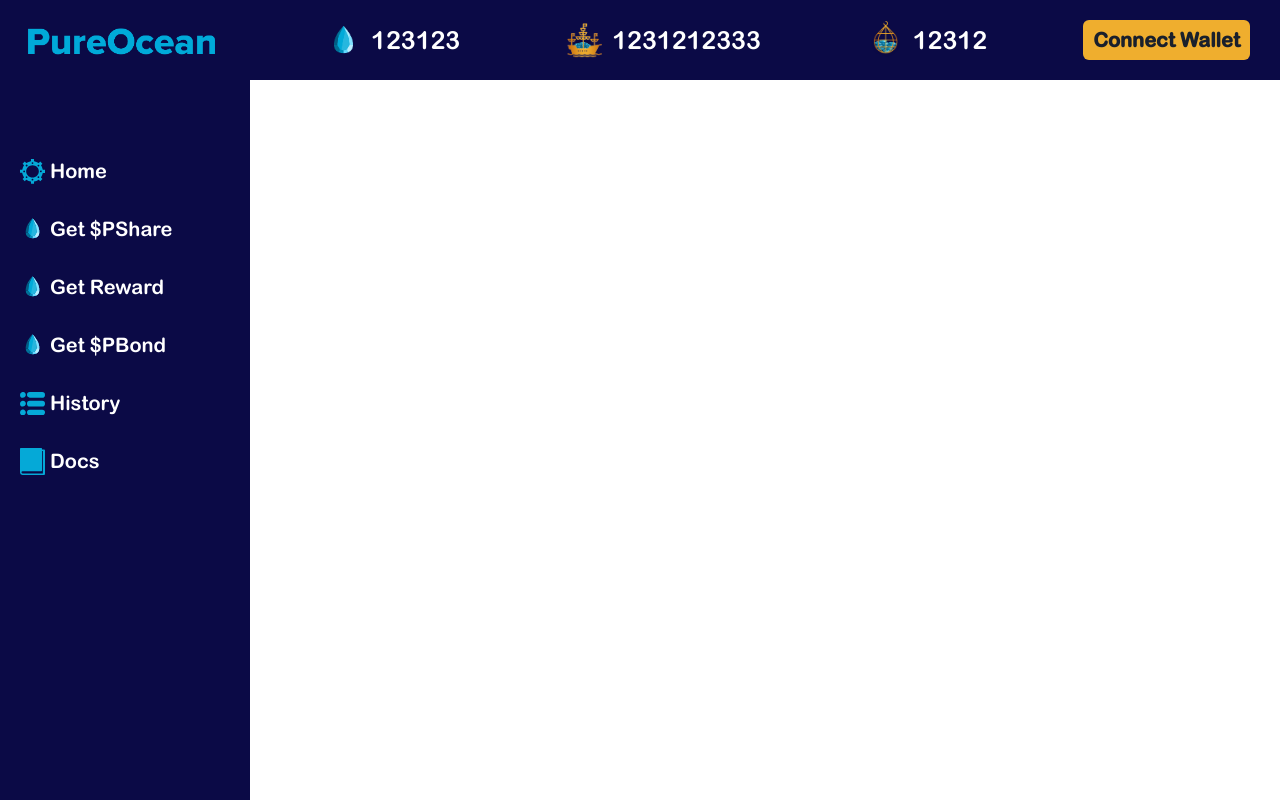
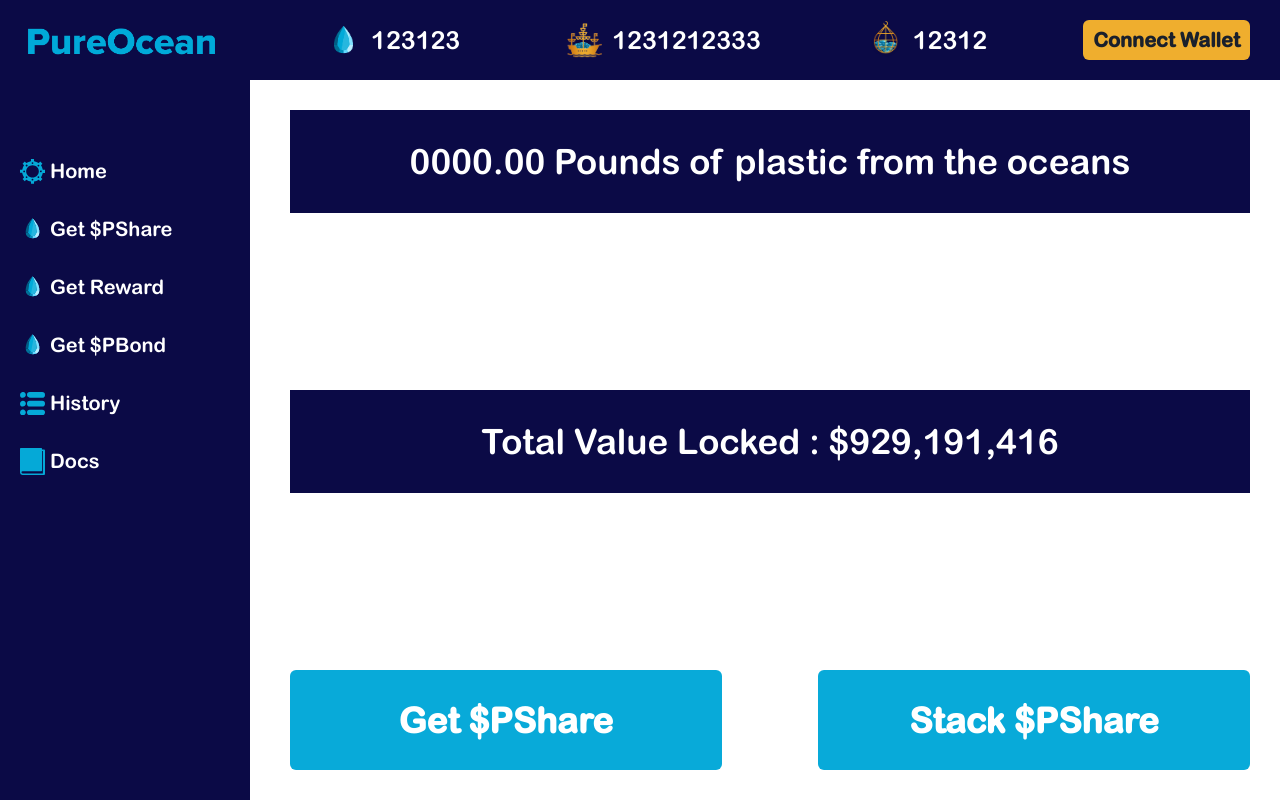
Before and after one commit to Vadim121197/pure_ocean, a React (Create React App) app: page / in a window 1280 px wide. Built offline with nearby package versions, Linux system fonts and the light colour scheme.

Commit message:
[Home] create container and boxes

```diff
--- a/src/App.tsx
+++ b/src/App.tsx
@@ -2,6 +2,8 @@ import React from 'react';
 import { Routes, Route } from 'react-router-dom';
 import { ChakraProvider, extendTheme } from '@chakra-ui/react';
 import { LandingLayout } from './components';
+import { routes } from './constants';
+import { Home } from './pages';
 
 const theme = extendTheme({
   fonts: {
@@ -15,7 +17,7 @@ export const App: React.FC = () => {
     <ChakraProvider theme={theme}>
       <LandingLayout>
         <Routes>
-          <Route path="/" element={<div>awda</div>} />
+          <Route path={routes.MAIN} element={<Home />} />
         </Routes>
       </LandingLayout>
     </ChakraProvider>
--- /dev/null
+++ b/src/components/BoxWithText/index.tsx
@@ -0,0 +1,22 @@
+import { Box } from '@chakra-ui/react';
+import React from 'react';
+import { mainBackground } from '../../constants';
+
+export type BoxWithTextProps = {
+  text: string;
+};
+
+export const BoxWithText: React.FC<BoxWithTextProps> = ({ text }) => {
+  return (
+    <Box
+      bg={mainBackground}
+      color="white"
+      fontSize={['25px', null, '35px']}
+      w="100%"
+      p="25px 10px"
+      textAlign="center"
+    >
+      {text}
+    </Box>
+  );
+};
--- a/src/components/index.ts
+++ b/src/components/index.ts
@@ -1,2 +1,3 @@
 export * from './layouts';
 export * from './SidebarLink';
+export * from './BoxWithText';
--- a/src/components/layouts/index.tsx
+++ b/src/components/layouts/index.tsx
@@ -1,5 +1,5 @@
 import React, { useState } from 'react';
-import { Flex, useBreakpointValue } from '@chakra-ui/react';
+import { Box, Flex, useBreakpointValue } from '@chakra-ui/react';
 import { Header, Sidebar } from '../../containers';
 
 export type LandingLayoutProps = {
@@ -21,12 +21,13 @@ export const LandingLayout: React.FC<LandingLayoutProps> = (props) => {
   const variants = useBreakpointValue({ base: smVariant, md: smVariant, lg: mdVariant });
 
   const toggleSidebar = () => setSidebarOpen((state) => !state);
+
   return (
     <Flex direction="row" {...props}>
       <Sidebar variant={variants?.navigation} isOpen={isSidebarOpen} onClose={toggleSidebar} />
       <Flex direction="column" {...props} w="100%">
         <Header showSidebarButton={variants?.navigationButton} onShowSidebar={toggleSidebar} />
-        {children}
+        <Box marginLeft={!variants?.navigationButton ? '260px' : '0px'}>{children}</Box>
       </Flex>
     </Flex>
   );
--- a/src/containers/Header/index.tsx
+++ b/src/containers/Header/index.tsx
@@ -35,7 +35,7 @@ export const Header: React.FC<HeaderProps> = (props) => {
     <Flex
       w="100%"
       bg={mainBackground}
-      h="80px"
+      h="10vh"
       alignItems="center"
       justifyContent="space-between"
       {...props}
--- /dev/null
+++ b/src/pages/Home/index.tsx
@@ -0,0 +1,42 @@
+import React from 'react';
+import { Box, Button, Flex } from '@chakra-ui/react';
+import { BoxWithText } from '../../components';
+import { burgerBackground } from '../../constants';
+
+export const Home: React.FC = () => {
+  return (
+    <Box height="100%">
+      <Flex
+        flexDirection="column"
+        alignItems="center"
+        justifyContent="space-between"
+        w="100%"
+        height="90vh"
+        p="30px"
+      >
+        <BoxWithText text="0000.00 Pounds of plastic from the oceans" />
+        <BoxWithText text="Total Value Locked : $929,191,416" />
+        <Flex w="100%" alignItems="center" justifyContent="space-between">
+          <Button
+            fontSize={['15px', null, '35px']}
+            bg={burgerBackground}
+            color="white"
+            w="45%"
+            p="50px 0"
+          >
+            Get $PShare
+          </Button>
+          <Button
+            fontSize={['15px', null, '35px']}
+            bg={burgerBackground}
+            color="white"
+            w="45%"
+            p="50px 0"
+          >
+            Stack $PShare
+          </Button>
+        </Flex>
+      </Flex>
+    </Box>
+  );
+};
--- /dev/null
+++ b/src/pages/index.ts
@@ -0,0 +1 @@
+export * from './Home';
--- a/src/style/global.css
+++ b/src/style/global.css
@@ -9,7 +9,7 @@ body {
     padding: 0;
     height: 100%;
     min-height: 100%;
-    overflow: hidden;
+    /* overflow: hidden; */
 }
 
 #root {
```
